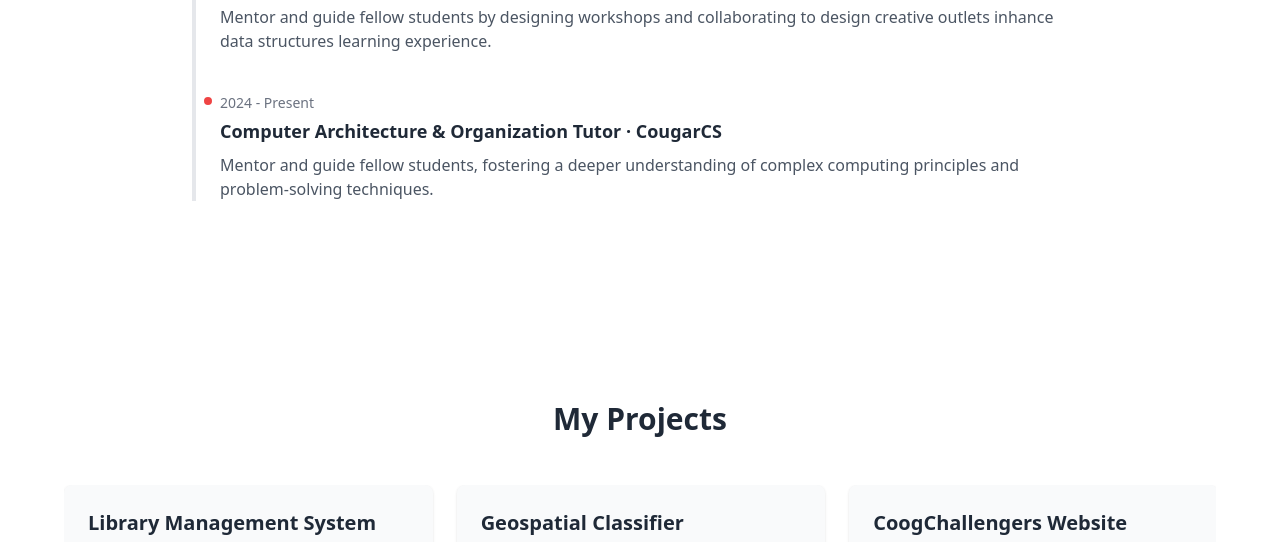
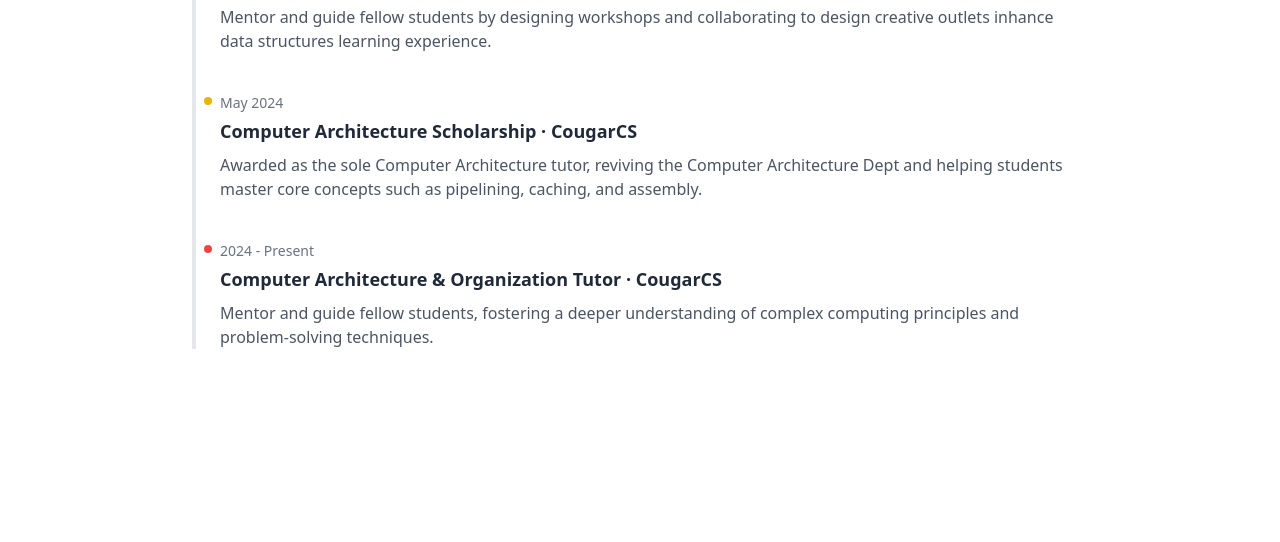
Before and after one commit to jupitersnow1/jupitersnow1.github.io, a website: page index.html in a window 1280 px wide. Shown: the part 2051-2593 px from the top of the page. Drawn offline with nearby package versions, Linux system fonts and the light colour scheme.

Commit message:
adding scholarship award experience

```diff
--- a/index.html
+++ b/index.html
@@ -200,6 +200,16 @@
 
       <!--timeline item -->
       <div class="mb-10 ml-6" data-aos="fade-right" data-aos-delay="200">
+        <div class="absolute w-4 h-4 bg-yellow-500 rounded-full -left-5 border-4 border-white"></div>
+        <time class="block mb-1 text-sm text-gray-500">May 2024</time>
+        <h3 class="text-lg font-semibold">Computer Architecture Scholarship · CougarCS</h3>
+        <p class="text-gray-600 mt-2">
+          Awarded as the sole Computer Architecture tutor, reviving the Computer Architecture Dept and helping students master core concepts such as pipelining, caching, and assembly.
+        </p>
+      </div>
+
+      <!--timeline item -->
+      <div class="mb-10 ml-6" data-aos="fade-right" data-aos-delay="200">
         <div class="absolute w-4 h-4 bg-red-500 rounded-full -left-5 border-4 border-white"></div>
         <time class="block mb-1 text-sm text-gray-500">2024 - Present </time>
         <h3 class="text-lg font-semibold">Computer Architecture & Organization Tutor · CougarCS </h3>
```
